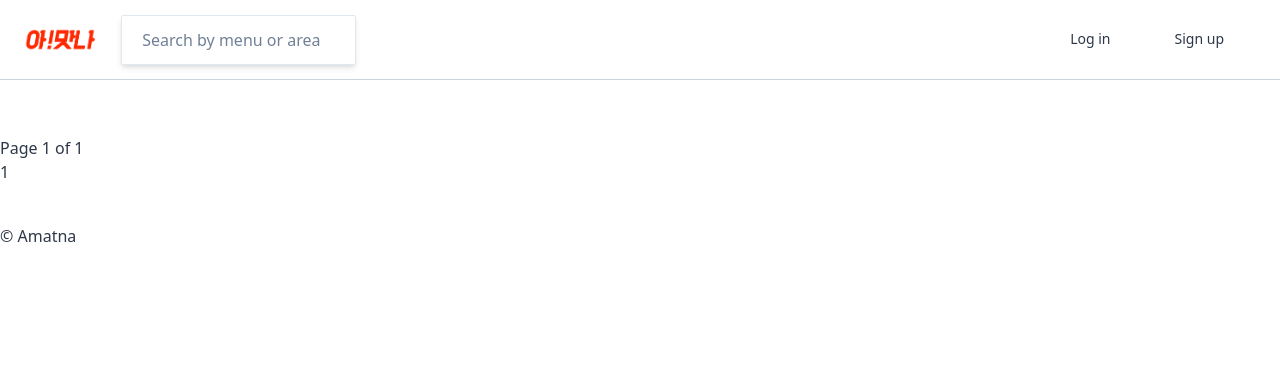
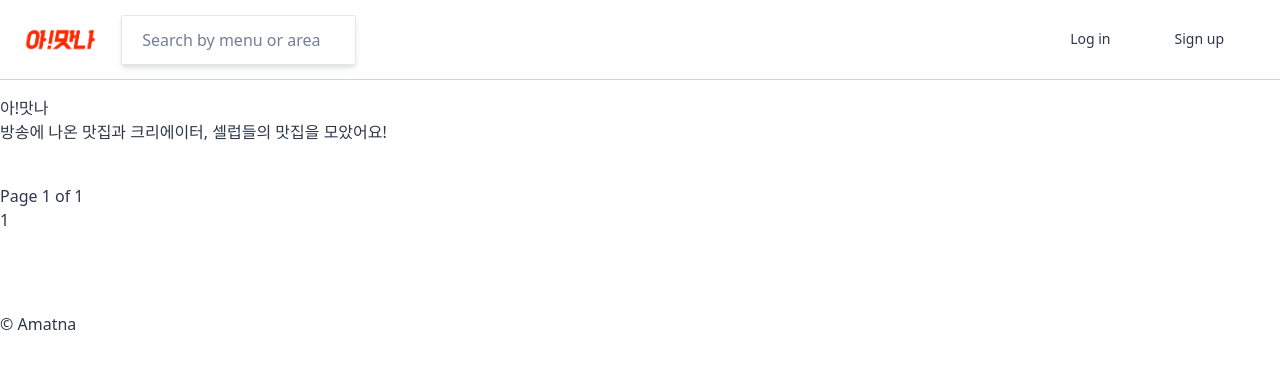
Before and after one commit to furtherdream/amatna, a Django app: page / in a window 1280 px wide. Shown: the top 369 px of the page. Run offline with Django 3.2, Linux system fonts and the light colour scheme; data that the repository does not hold is empty; style sheets or scripts are compiled from the project's sources; some libraries are stand-ins or nearby versions.

Commit message:
메인꾸미기

```diff
--- a/templates/restaurants/main.html
+++ b/templates/restaurants/main.html
@@ -7,9 +7,13 @@ Home
 {% block content %}
   <div class="container mx-auto pb-10">
 
+    <div>
+      아!맛나<br>
+      방송에 나온 맛집과 크리에이터, 셀럽들의 맛집을 모았어요!
+    </div>
     {% include 'restaurants/channel_list.html' %}
 
     {% include 'restaurants/restaurant_list.html' %}
 
-
+  </div>
 {% endblock content %}
```
